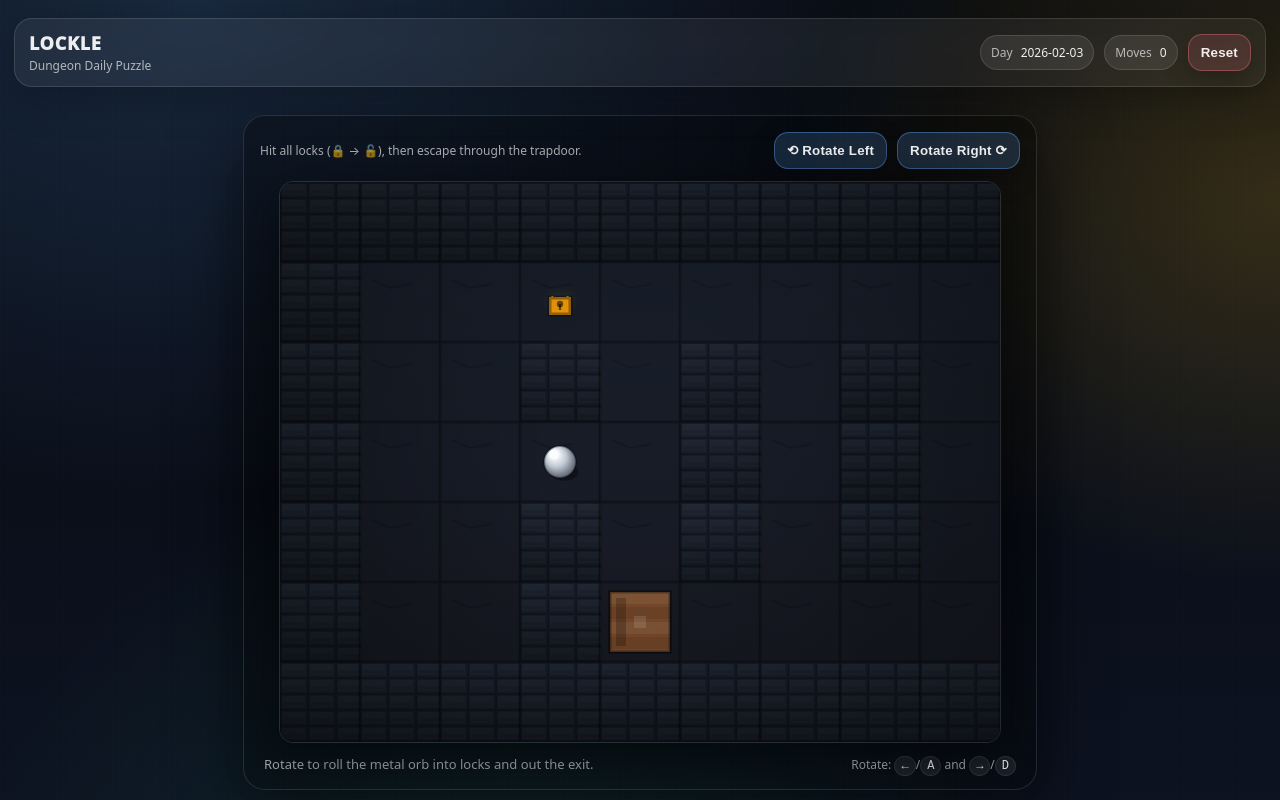
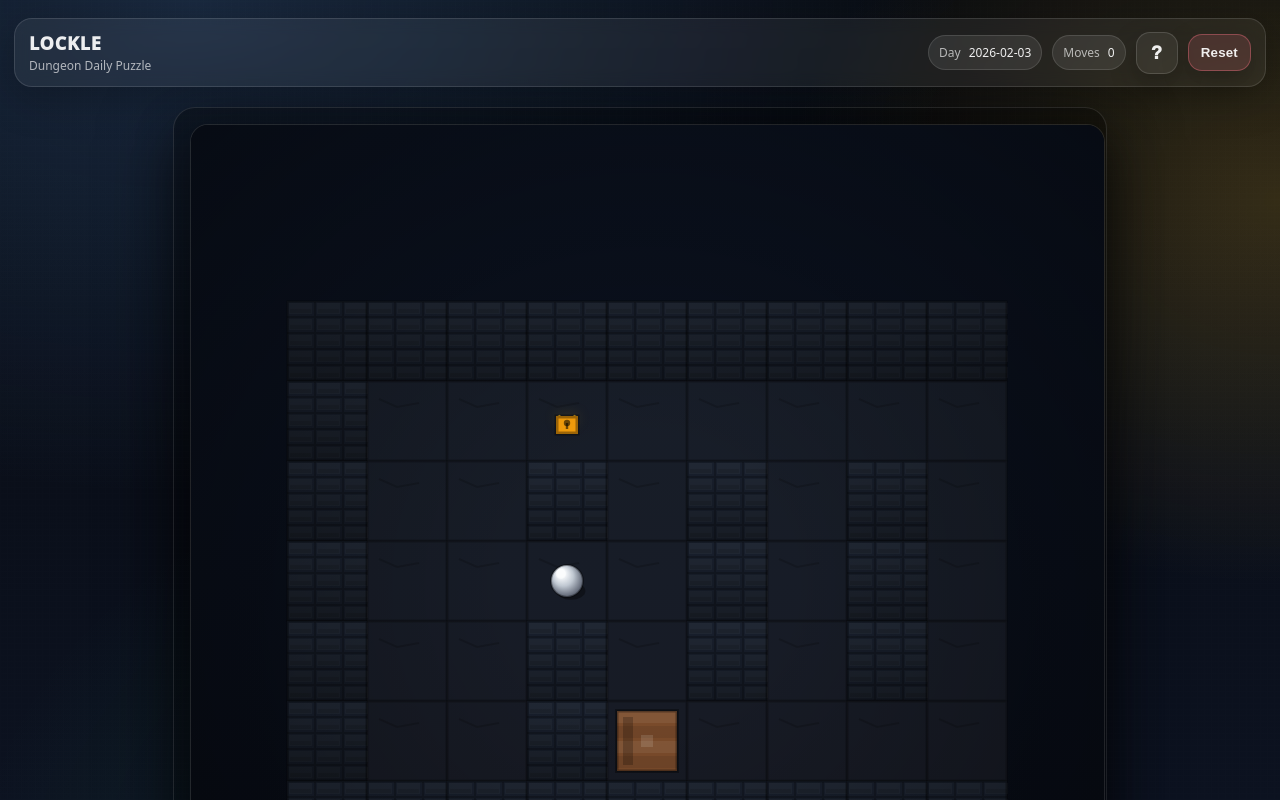
Before and after one commit to nickr145/lockle, a React (Vite) app in the folder dev/: page / in a window 1280 px wide. Shown: the top 800 px of the page. Built offline with nearby package versions, Linux system fonts and the light colour scheme.

Commit message:
about modal integrated

```diff
--- a/dev/src/App.tsx
+++ b/dev/src/App.tsx
@@ -8,6 +8,7 @@ import { getDailyLevel } from "./game/daily";
 import { submitScore } from "./supabase";
 import { fetchDailyStats } from "./game/dailyStats";
 import ResultsModal from "./components/ResultsModal";
+import AboutModal from "./components/AboutModal";
 
 const TILE = 80;
 const LEVEL = getDailyLevel();
@@ -20,8 +21,7 @@ function medalFor(moves: number, optimal: number) {
 }
 
 function shareResults(results: DailyResults) {
-  const text = `https://lockle.app
-Day ${results.day}
+  const text = `https://lockle.app Day ${results.day}
 ${medalFor(results.moves, results.optimalMoves)}
 ${results.moves} moves`;
 
@@ -43,6 +43,7 @@ function markSubmittedToday() {
 
 export default function App() {
   const [showResults, setShowResults] = useState(false);
+  const [showAbout, setShowAbout] = useState(false);
   const [results, setResults] = useState<DailyResults | null>(null);
 
   const submittedRef = useRef(false);
@@ -62,8 +63,11 @@ export default function App() {
   const animatingRef = useRef(false);
   const animationTimeoutRef = useRef<number | null>(null);
 
-  const width = state.grid[0].length * TILE;
-  const height = state.grid.length * TILE;
+  const gridW = state.grid[0].length * TILE;
+  const gridH = state.grid.length * TILE;
+
+  // "diagonal" canvas so rotations never clip + frame never snaps
+  const canvasSize = Math.ceil(Math.sqrt(gridW * gridW + gridH * gridH));
 
   const draw = useCallback(
     (ctx: CanvasRenderingContext2D) => {
@@ -211,6 +215,13 @@ export default function App() {
           <div className="chip">
             <span>Moves</span> {state.movesUsed}
           </div>
+          <button
+            className="btn btnIcon"
+            onClick={() => setShowAbout(true)}
+            aria-label="About"
+          >
+            ?
+          </button>
           <button className="btn btnDanger" onClick={resetGame}>
             Reset
           </button>
@@ -218,53 +229,42 @@ export default function App() {
       </div>
 
       <div className="center">
-        <div className="boardCard">
-          <div className="boardHeader">
-            <div className="tip">
-              Hit all locks (🔒 → 🔓), then escape through the trapdoor.
+        {/* one merged “cabinet” */}
+        <div
+          className="cabinet"
+          style={{ ["--stageSize" as any]: `${canvasSize}px` }}
+        >
+          {/* static screen frame */}
+          <div className="screenFrame">
+            {/* ONLY this rotates */}
+            <div
+              className="boardRotator"
+              style={{
+                transform: `rotate(${rotationDeg}deg)`,
+                transition: isAnimating
+                  ? "transform 200ms ease-in-out"
+                  : "none",
+              }}
+            >
+              <GameCanvas draw={draw} width={canvasSize} height={canvasSize} />
+            </div>
           </div>
 
-            <div className="controls">
+          {/* control deck (merged, same card) */}
+          <div className="controlDeck">
             <button
               className="btn btnPrimary"
               onClick={() => triggerRotate("CCW")}
             >
               ⟲ Rotate Left
             </button>
+
             <button
               className="btn btnPrimary"
               onClick={() => triggerRotate("CW")}
             >
               Rotate Right ⟳
             </button>
-            </div>
-          </div>
-
-          <div
-            style={{
-              transformOrigin: "center center",
-              transform: `rotate(${rotationDeg}deg)`,
-              transition: isAnimating ? "transform 200ms ease-in-out" : "none",
-              display: "grid",
-              placeItems: "center",
-            }}
-          >
-            <GameCanvas draw={draw} width={width} height={height} />
-          </div>
-
-          <div className="footerRow">
-            <div className="statusLine">
-              {message
-                ? message
-                : state.status === "won"
-                  ? `Escaped in ${state.movesUsed} moves. Optimal: ${state.optimalMoves}.`
-                  : "Rotate to roll the metal orb into locks and out the exit."}
-            </div>
-
-            <div className="kbd">
-              Rotate: <code>←</code>/<code>A</code> and <code>→</code>/
-              <code>D</code>
-            </div>
           </div>
         </div>
       </div>
@@ -278,6 +278,14 @@ export default function App() {
           onShare={() => shareResults(results)}
         />
       )}
+      {showAbout && (
+        <AboutModal
+          day={todayKey()}
+          state={state}
+          results={results}
+          onClose={() => setShowAbout(false)}
+        />
+      )}
     </div>
   );
 }
--- /dev/null
+++ b/dev/src/components/AboutModal.module.css
@@ -0,0 +1,135 @@
+.backdrop {
+  position: fixed;
+  inset: 0;
+  z-index: 200;
+  display: grid;
+  place-items: center;
+  padding: 16px;
+  background: rgba(0, 0, 0, 0.65);
+  backdrop-filter: blur(6px);
+}
+
+.modal {
+  width: min(720px, 94vw);
+  border-radius: 20px;
+  background: rgba(10, 14, 22, 0.92);
+  border: 1px solid rgba(255, 255, 255, 0.12);
+  box-shadow: 0 30px 90px rgba(0, 0, 0, 0.6);
+  padding: 18px;
+  position: relative;
+}
+
+.close {
+  position: absolute;
+  top: 12px;
+  right: 12px;
+  width: 38px;
+  height: 38px;
+  border-radius: 12px;
+  border: 1px solid rgba(255, 255, 255, 0.12);
+  background: rgba(255, 255, 255, 0.06);
+  color: rgba(255, 255, 255, 0.9);
+  cursor: pointer;
+}
+
+.close:hover {
+  background: rgba(255, 255, 255, 0.1);
+}
+
+.tabs {
+  display: grid;
+  grid-template-columns: 1fr 1fr;
+  gap: 10px;
+  padding-right: 52px; /* room for X button */
+}
+
+.tab {
+  border: 1px solid rgba(255, 255, 255, 0.12);
+  background: rgba(255, 255, 255, 0.06);
+  color: rgba(255, 255, 255, 0.88);
+  padding: 12px 14px;
+  border-radius: 14px;
+  font-weight: 900;
+  cursor: pointer;
+}
+
+.tabActive {
+  border-color: rgba(96, 165, 250, 0.5);
+  background: rgba(96, 165, 250, 0.16);
+}
+
+.content {
+  margin-top: 14px;
+  padding: 14px;
+  border-radius: 16px;
+  background: rgba(255, 255, 255, 0.04);
+  border: 1px solid rgba(255, 255, 255, 0.10);
+}
+
+.h2 {
+  margin: 0 0 10px 0;
+  font-size: 14px;
+  letter-spacing: 0.3px;
+  color: rgba(255, 255, 255, 0.92);
+}
+
+.p {
+  margin: 0 0 14px 0;
+  color: rgba(255, 255, 255, 0.75);
+  line-height: 1.45;
+}
+
+.ul {
+  margin: 0;
+  padding-left: 18px;
+  color: rgba(255, 255, 255, 0.75);
+  line-height: 1.65;
+}
+
+.kbd {
+  display: inline-block;
+  padding: 2px 8px;
+  border-radius: 10px;
+  background: rgba(255, 255, 255, 0.08);
+  border: 1px solid rgba(255, 255, 255, 0.12);
+  color: rgba(255, 255, 255, 0.92);
+  font-weight: 900;
+}
+
+.table {
+  margin-top: 8px;
+  border-radius: 14px;
+  overflow: hidden;
+  border: 1px solid rgba(255, 255, 255, 0.10);
+}
+
+.row {
+  display: grid;
+  grid-template-columns: 1fr auto;
+  gap: 12px;
+  padding: 12px 12px;
+  background: rgba(0, 0, 0, 0.18);
+  border-top: 1px dashed rgba(255, 255, 255, 0.10);
+}
+
+.row:first-child {
+  border-top: none;
+}
+
+.left {
+  color: rgba(255, 255, 255, 0.6);
+}
+
+.right {
+  color: rgba(255, 255, 255, 0.9);
+  font-weight: 900;
+}
+
+.note {
+  margin-top: 12px;
+  padding: 10px 12px;
+  border-radius: 14px;
+  background: rgba(251, 191, 36, 0.10);
+  border: 1px solid rgba(251, 191, 36, 0.18);
+  color: rgba(255, 255, 255, 0.80);
+}
--- /dev/null
+++ b/dev/src/components/AboutModal.tsx
@@ -0,0 +1,120 @@
+import { useEffect, useMemo, useState } from "react";
+import type { GameState, DailyResults } from "../game/types";
+import styles from "./AboutModal.module.css";
+
+type AboutModalProps = {
+  day: string;
+  state: GameState;
+  results: DailyResults | null; // optional: shows plays + your result when available
+  onClose: () => void;
+};
+
+type Tab = "howto" | "level";
+
+export default function AboutModal({ day, state, results, onClose }: AboutModalProps) {
+  const [tab, setTab] = useState<Tab>("howto");
+
+  const gridW = state.grid[0]?.length ?? 0;
+  const gridH = state.grid.length ?? 0;
+
+  const timesPlayed = results?.total ?? null;
+  const yourMoves = results?.moves ?? null;
+
+  const levelRows = useMemo(
+    () => [
+      { k: "Day", v: day },
+      { k: "Size", v: `${gridW} × ${gridH}` },
+      { k: "Locks", v: String(state.totalSwitches) },
+      { k: "Optimal", v: String(state.optimalMoves) },
+      ...(timesPlayed !== null ? [{ k: "Times Played", v: String(timesPlayed) }] : []),
+      ...(yourMoves !== null ? [{ k: "Your Result", v: `${yourMoves} moves` }] : []),
+    ],
+    [day, gridW, gridH, state.totalSwitches, state.optimalMoves, timesPlayed, yourMoves],
+  );
+
+  useEffect(() => {
+    const onKeyDown = (e: KeyboardEvent) => {
+      if (e.key === "Escape") onClose();
+    };
+    window.addEventListener("keydown", onKeyDown);
+    return () => window.removeEventListener("keydown", onKeyDown);
+  }, [onClose]);
+
+  return (
+    <div className={styles.backdrop} onMouseDown={onClose}>
+      <div
+        className={styles.modal}
+        role="dialog"
+        aria-modal="true"
+        aria-label="About Lockle"
+        onMouseDown={(e) => e.stopPropagation()}
+      >
+        <button className={styles.close} onClick={onClose} aria-label="Close">
+          ✕
+        </button>
+
+        <div className={styles.tabs}>
+          <button
+            className={`${styles.tab} ${tab === "howto" ? styles.tabActive : ""}`}
+            onClick={() => setTab("howto")}
+            type="button"
+          >
+            How to Play
+          </button>
+
+          <button
+            className={`${styles.tab} ${tab === "level" ? styles.tabActive : ""}`}
+            onClick={() => setTab("level")}
+            type="button"
+          >
+            This Level
+          </button>
+        </div>
+
+        {tab === "howto" ? (
+          <div className={styles.content}>
+            <h2 className={styles.h2}>Goal</h2>
+            <p className={styles.p}>
+              Rotate the dungeon to roll the metal orb into <b>all locks</b>. When they’re all hit,
+              the <b>trapdoor unlocks</b> — roll into it to escape.
+            </p>
+
+            <h2 className={styles.h2}>Rules</h2>
+            <ul className={styles.ul}>
+              <li>Each rotation (left/right) counts as a move.</li>
+              <li>Hit every lock to unlock the trapdoor.</li>
+              <li>Then roll into the trapdoor tile to win.</li>
+              <li>
+                Keyboard: <span className={styles.kbd}>A</span>/<span className={styles.kbd}>←</span> and{" "}
+                <span className={styles.kbd}>D</span>/<span className={styles.kbd}>→</span>
+              </li>
+            </ul>
+
+            <div className={styles.note}>
+              Tip: try to plan rotations so you “collect” locks on the way to the exit.
+            </div>
+          </div>
+        ) : (
+          <div className={styles.content}>
+            <h2 className={styles.h2}>Stats</h2>
+
+            <div className={styles.table}>
+              {levelRows.map((r) => (
+                <div key={r.k} className={styles.row}>
+                  <div className={styles.left}>{r.k}</div>
+                  <div className={styles.right}>{r.v}</div>
+                </div>
+              ))}
+            </div>
+
+            {timesPlayed === null && (
+              <div className={styles.note}>
+                “Times Played” appears after you finish (when today’s stats load).
+              </div>
+            )}
+          </div>
+        )}
+      </div>
+    </div>
+  );
+}
--- a/dev/src/components/GameCanvas.tsx
+++ b/dev/src/components/GameCanvas.tsx
@@ -25,10 +25,7 @@ export default function GameCanvas({ draw, width, height }: GameCanvasProps) {
       width={width}
       height={height}
       style={{
-        borderRadius: 14,
-        overflow: "hidden",
-        boxShadow: "0 14px 50px rgba(0,0,0,0.55)",
-        border: "1px solid rgba(255,255,255,0.12)",
+        display: "block",
         imageRendering: "auto",
       }}
     />
--- a/dev/src/index.css
+++ b/dev/src/index.css
@@ -16,18 +16,18 @@ html, body, #root {
   --muted: rgba(255,255,255,0.65);
 
   --accent: #60a5fa;
-  --gold: #fbbf24;
-  --green: #34d399;
   --danger: #fb7185;
 
   --shadow: 0 22px 70px rgba(0,0,0,0.55);
+
+  /* stage size set from App.tsx */
+  --stage: 560px;
 }
 
 body{
   color: var(--text);
   font-family: ui-sans-serif, system-ui, -apple-system, Segoe UI, Roboto, Helvetica, Arial;
 
-  /* dungeon-y background */
   background:
     radial-gradient(1400px 900px at 15% 0%, rgba(96,165,250,0.20), transparent 55%),
     radial-gradient(900px 700px at 100% 25%, rgba(251,191,36,0.18), transparent 55%),
@@ -119,34 +119,77 @@ body::before{
 .center{
   display:grid;
   place-items:center;
+  padding-top: 4px; /* moves the whole unit upward */
 }
 
 .boardCard{
-  width: min(760px, 96vw);
+  width: min(860px, 96vw);
   border-radius: 22px;
-  padding: 16px;
   background: rgba(0,0,0,0.34);
   border: 1px solid rgba(255,255,255,0.12);
   box-shadow: var(--shadow);
+  overflow: hidden; /* makes it feel like one merged unit */
 }
 
-.boardHeader{
+/* STATIC FRAME (does not rotate) */
+.boardFrame{
+  width: var(--stage);
+  height: var(--stage);
+  margin: 18px auto 0;
+  border-radius: 18px;
+  background: rgba(0,0,0,0.30);
+  border: 1px solid rgba(255,255,255,0.10);
+  box-shadow: inset 0 1px 0 rgba(255,255,255,0.06),
+              0 18px 60px rgba(0,0,0,0.55);
+  overflow: hidden; /* clips any rotating corners cleanly */
+  display: grid;
+  place-items: center;
+}
+
+/* ROTATOR (only this rotates) */
+.boardRotator{
+  will-change: transform;
+  display: grid;
+  place-items: center;
+}
+
+/* Integrated bottom arcade strip */
+.arcadePanel{
+  margin-top: 16px;
+  padding: 14px 14px;
   display:flex;
   align-items:center;
   justify-content: space-between;
-  gap: 10px;
-  margin-bottom: 12px;
+  gap: 12px;
   flex-wrap: wrap;
+
+  background: rgba(255,255,255,0.06);
+  border-top: 1px solid rgba(255,255,255,0.10);
+  box-shadow: inset 0 1px 0 rgba(255,255,255,0.06);
 }
 
-.tip{
+.arcadeLeft{
+  display:flex;
+  flex-direction: column;
+  gap: 2px;
+}
+
+.arcadeLabel{
+  font-size: 11px;
+  letter-spacing: 0.9px;
+  font-weight: 950;
+  opacity: 0.9;
+}
+
+.arcadeSub{
   font-size: 12px;
   color: var(--muted);
 }
 
 .controls{
   display:flex;
-  gap: 10px;
+  justify-content: center;
+  gap: 12px;
   flex-wrap: wrap;
 }
 
@@ -180,30 +223,76 @@ body::before{
   background: rgba(251,113,133,0.14);
 }
 
-.footerRow{
-  display:flex;
-  align-items:center;
-  justify-content: space-between;
+/* move the whole cabinet upward a bit */
+.center{
+  display: grid;
+  place-items: center;
+  padding-top: 6px;          /* smaller = higher */
+}
+
+/* single merged cabinet card */
+.cabinet{
+  width: min(900px, 96vw);
+  border-radius: 22px;
+  padding: 16px;
+  background: rgba(0,0,0,0.34);
+  border: 1px solid rgba(255,255,255,0.12);
+  box-shadow: var(--shadow);
+}
+
+/* static screen frame (THIS should not rotate) */
+.screenFrame{
+  width: var(--stageSize);
+  height: var(--stageSize);
+  margin: 0 auto;
+
+  display: grid;
+  place-items: center;
+
+  border-radius: 18px;
+  background: rgba(0,0,0,0.40);
+  border: 1px solid rgba(255,255,255,0.12);
+  box-shadow: 0 14px 50px rgba(0,0,0,0.55);
+
+  overflow: hidden; /* hides corners cleanly */
+}
+
+/* only the canvas content rotates */
+.boardRotator{
+  width: var(--stageSize);
+  height: var(--stageSize);
+  display: grid;
+  place-items: center;
+  transform-origin: center center;
+}
+
+/* control deck is part of the same cabinet */
+.controlDeck{
+  margin-top: 14px;
+  padding: 12px;
+  border-radius: 16px;
+  background: rgba(255,255,255,0.06);
+  border: 1px solid rgba(255,255,255,0.12);
+  box-shadow: inset 0 1px 0 rgba(255,255,255,0.08);
+
+  display: flex;
+  justify-content: center;
   gap: 12px;
   flex-wrap: wrap;
-  padding: 0 4px;
-  margin-top: 12px;
 }
 
-.statusLine{
-  font-size: 13px;
-  color: var(--muted);
+.btnIcon{
+  width: 42px;
+  height: 42px;
+  padding: 0;
+  border-radius: 14px;
+  display: grid;
+  place-items: center;
+  font-size: 18px;
+  line-height: 1;
+  font-weight: 950;
+  background: rgba(255,255,255,0.06);
 }
-
-.kbd{
-  font-size: 12px;
-  color: var(--muted);
+.btnIcon:hover{
+  background: rgba(255,255,255,0.10);
 }
-
-.kbd code{
-  padding: 2px 6px;
-  border-radius: 10px;
-  background: rgba(255,255,255,0.08);
-  border: 1px solid rgba(255,255,255,0.10);
-  color: var(--text);
-}
--- a/dev/src/render/drawGame.ts
+++ b/dev/src/render/drawGame.ts
@@ -251,48 +251,61 @@ function drawMetalBall(ctx: CanvasRenderingContext2D, cx: number, cy: number) {
 
 export function drawGame(ctx: CanvasRenderingContext2D, state: GameState) {
   const { grid, ball } = state;
+
   const w = ctx.canvas.width;
   const h = ctx.canvas.height;
 
+  const gridW = grid[0].length * TILE;
+  const gridH = grid.length * TILE;
+
+  // center the actual board inside the larger canvas
+  const offsetX = Math.floor((w - gridW) / 2);
+  const offsetY = Math.floor((h - gridH) / 2);
+
   ctx.clearRect(0, 0, w, h);
 
-  // dungeon floor base
+  // dungeon base (full canvas)
   const bg = ctx.createLinearGradient(0, 0, 0, h);
   bg.addColorStop(0, "#0b1220");
   bg.addColorStop(1, "#070a12");
   ctx.fillStyle = bg;
   ctx.fillRect(0, 0, w, h);
 
-  // draw tiles
+  // draw tiles (offset)
   for (let y = 0; y < grid.length; y++) {
     for (let x = 0; x < grid[0].length; x++) {
       const cell = grid[y][x];
-      const px = x * TILE;
-      const py = y * TILE;
+      const px = offsetX + x * TILE;
+      const py = offsetY + y * TILE;
 
-      if (cell === "#") {
-        drawBrickWall(ctx, px, py);
-      } else {
-        drawStoneTile(ctx, px, py);
-      }
+      if (cell === "#") drawBrickWall(ctx, px, py);
+      else drawStoneTile(ctx, px, py);
 
       if (cell === "E") {
-        // open trapdoor once all locks hit
         const open = state.switchesHit.size === state.totalSwitches;
         drawTrapdoor(ctx, px, py, open);
       }
     }
   }
 
-  // locks (replacing circles)
+  // locks (offset)
   for (const sw of state.switches) {
     const unlocked = state.switchesHit.has(sw.id);
-    drawLock(ctx, sw.x * TILE + TILE / 2, sw.y * TILE + TILE / 2, unlocked);
+    drawLock(
+      ctx,
+      offsetX + sw.x * TILE + TILE / 2,
+      offsetY + sw.y * TILE + TILE / 2,
+      unlocked,
+    );
   }
 
-  // metal ball
-  drawMetalBall(ctx, ball.x * TILE + TILE / 2, ball.y * TILE + TILE / 2);
+  // ball (offset)
+  drawMetalBall(
+    ctx,
+    offsetX + ball.x * TILE + TILE / 2,
+    offsetY + ball.y * TILE + TILE / 2,
+  );
 
-  // vignette for mood
+  // vignette (full canvas)
   drawVignette(ctx, w, h);
 }
```
Lines whose indentation alone changed are shown as unchanged.
